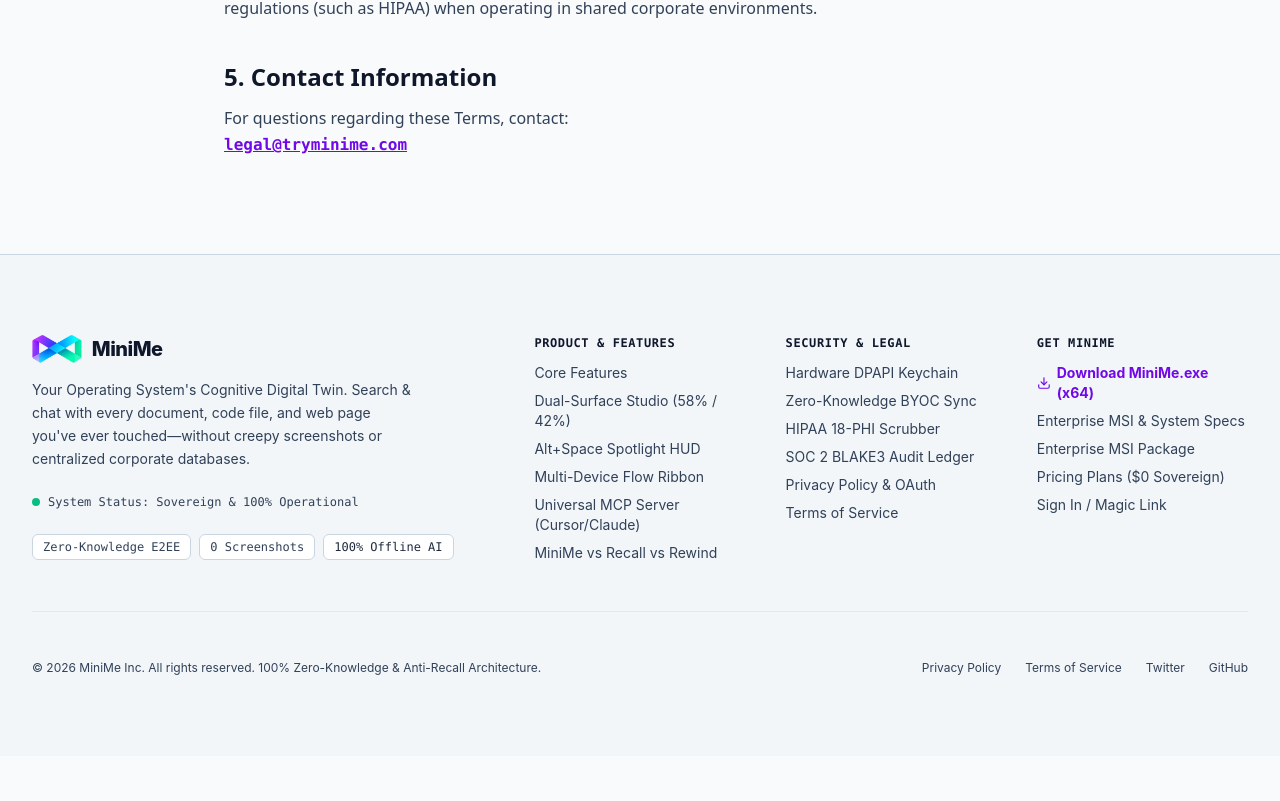
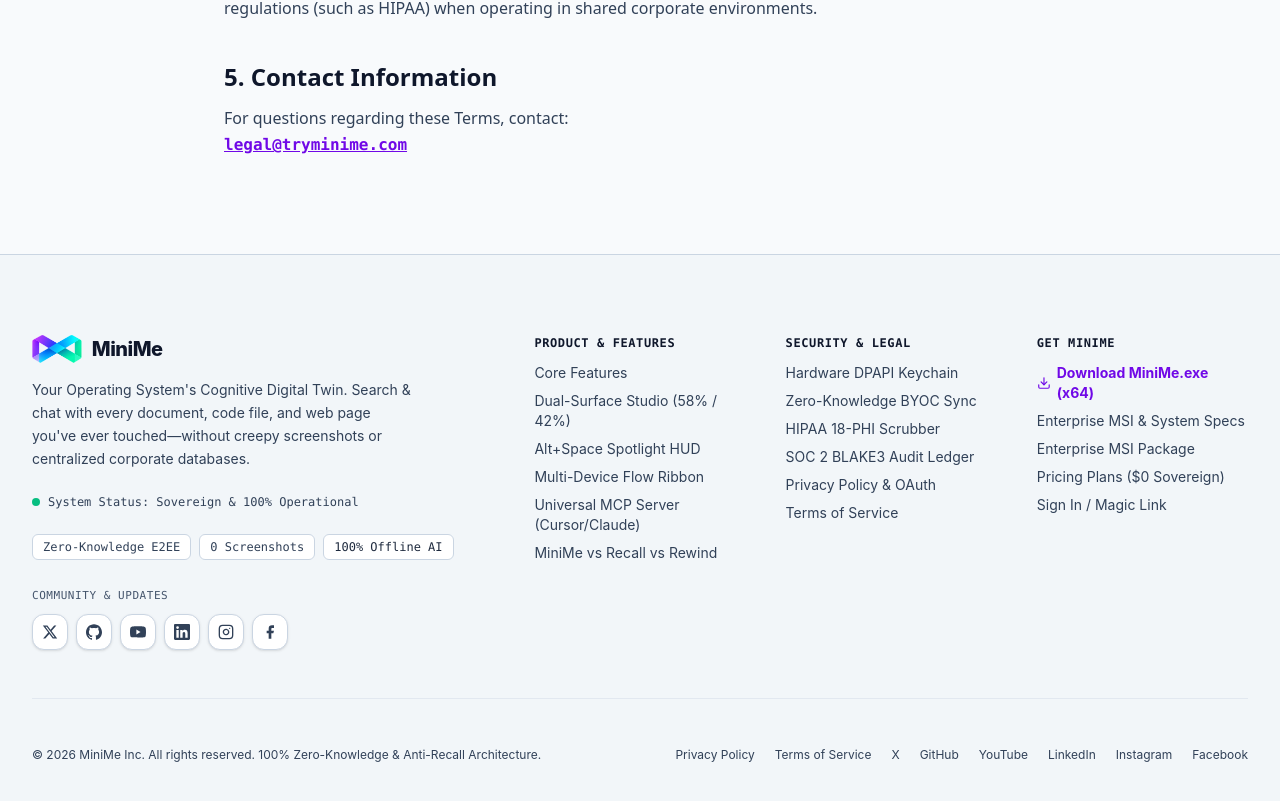
Before and after one commit to tryminime/minime-website, a Next.js app: page /terms in a window 1280 px wide. Shown: the part 1166-1967 px from the top of the page. Before the commit the page ends 1922 px from the top, so only its background shows below. Built offline with nearby package versions, Linux system fonts and the light colour scheme.

Commit message:
Add official social and community links across footer, metadata, and docs

```diff
--- a/src/app/download/page.tsx
+++ b/src/app/download/page.tsx
@@ -215,7 +215,16 @@ export default function DownloadPage() {
             </summary>
             <div className="mt-4 pt-4 border-t border-slate-200 dark:border-white/10 space-y-3">
               <p className="text-xs sm:text-sm text-slate-700 dark:text-zinc-300 leading-relaxed font-sans">
-                Verify your downloaded Windows installer checksum in PowerShell or build reproducible binaries directly from the Rust + Tauri v2 workspace:
+                Verify your downloaded Windows installer checksum in PowerShell or inspect source packages on{" "}
+                <a
+                  href="https://github.com/tryminime/"
+                  target="_blank"
+                  rel="noopener noreferrer"
+                  className="text-violet-700 dark:text-violet-300 font-semibold underline hover:text-violet-600"
+                >
+                  MiniMe GitHub
+                </a>{" "}
+                to build reproducible binaries from the Rust + Tauri v2 workspace:
               </p>
               <pre className="p-3 rounded-xl bg-slate-900 text-emerald-300 text-xs font-mono overflow-x-auto border border-slate-700">
 {`Get-FileHash MiniMe.exe -Algorithm SHA256
@@ -334,6 +343,36 @@ cargo tauri build --bundles nsis,msi`}
                 </button>
               </form>
             )}
+            <p className="text-xs text-slate-600 dark:text-zinc-400 mt-5">
+              Watch product demos and follow release updates on{" "}
+              <a
+                href="https://www.youtube.com/@tryminime"
+                target="_blank"
+                rel="noopener noreferrer"
+                className="text-violet-700 dark:text-violet-300 font-semibold hover:underline"
+              >
+                YouTube
+              </a>
+              ,{" "}
+              <a
+                href="https://x.com/tryminime"
+                target="_blank"
+                rel="noopener noreferrer"
+                className="text-violet-700 dark:text-violet-300 font-semibold hover:underline"
+              >
+                X
+              </a>
+              , and{" "}
+              <a
+                href="https://www.linkedin.com/company/minimeinc"
+                target="_blank"
+                rel="noopener noreferrer"
+                className="text-violet-700 dark:text-violet-300 font-semibold hover:underline"
+              >
+                LinkedIn
+              </a>
+              .
+            </p>
           </div>
         </div>
       </main>
--- a/src/app/layout.tsx
+++ b/src/app/layout.tsx
@@ -119,7 +119,14 @@ const jsonLd = {
       "name": "MiniMe Inc.",
       "url": "https://www.tryminime.com",
       "logo": "https://www.tryminime.com/app-icon.png",
-      "sameAs": ["https://twitter.com/tryminime", "https://github.com/tryminime"]
+      "sameAs": [
+        "https://x.com/tryminime",
+        "https://github.com/tryminime/",
+        "https://www.linkedin.com/company/minimeinc",
+        "https://www.youtube.com/@tryminime",
+        "https://www.instagram.com/tryminimeai/",
+        "https://www.facebook.com/tryminime"
+      ]
     }
   ]
 };
--- a/src/components/Footer.tsx
+++ b/src/components/Footer.tsx
@@ -3,7 +3,88 @@
 import React from "react";
 import Image from "next/image";
 import Link from "next/link";
-import { ShieldCheck, Terminal, Download, Sparkles, ExternalLink, Cpu } from "lucide-react";
+import { Download } from "lucide-react";
+
+interface SocialLink {
+  name: string;
+  label: string;
+  href: string;
+  icon: React.ReactNode;
+}
+
+const SOCIAL_LINKS: SocialLink[] = [
+  {
+    name: "X",
+    label: "Follow MiniMe on X",
+    href: "https://x.com/tryminime",
+    icon: (
+      <svg className="w-4 h-4" viewBox="0 0 24 24" fill="currentColor" aria-hidden="true">
+        <path d="M18.244 2.25h3.308l-7.227 8.26 8.502 11.24H16.17l-5.214-6.817L4.99 21.75H1.68l7.73-8.835L1.254 2.25H8.08l4.713 6.231zm-1.161 17.52h1.833L7.084 4.126H5.117z" />
+      </svg>
+    ),
+  },
+  {
+    name: "GitHub",
+    label: "MiniMe on GitHub",
+    href: "https://github.com/tryminime/",
+    icon: (
+      <svg className="w-4 h-4" viewBox="0 0 24 24" fill="currentColor" aria-hidden="true">
+        <path d="M12 .297c-6.63 0-12 5.373-12 12 0 5.303 3.438 9.8 8.205 11.385.6.113.82-.258.82-.577 0-.285-.01-1.04-.015-2.04-3.338.724-4.042-1.61-4.042-1.61C4.422 18.07 3.633 17.7 3.633 17.7c-1.087-.744.084-.729.084-.729 1.205.084 1.838 1.236 1.838 1.236 1.07 1.835 2.809 1.305 3.495.998.108-.776.417-1.305.76-1.605-2.665-.3-5.466-1.332-5.466-5.93 0-1.31.465-2.38 1.235-3.22-.135-.303-.54-1.523.105-3.176 0 0 1.005-.322 3.3 1.23.96-.267 1.98-.399 3-.405 1.02.006 2.04.138 3 .405 2.28-1.552 3.285-1.23 3.285-1.23.645 1.653.24 2.873.12 3.176.765.84 1.23 1.91 1.23 3.22 0 4.61-2.805 5.625-5.475 5.92.42.36.81 1.096.81 2.22 0 1.606-.015 2.896-.015 3.286 0 .315.21.69.825.57C20.565 22.092 24 17.592 24 12.297c0-6.627-5.373-12-12-12" />
+      </svg>
+    ),
+  },
+  {
+    name: "YouTube",
+    label: "MiniMe on YouTube",
+    href: "https://www.youtube.com/@tryminime",
+    icon: (
+      <svg className="w-4 h-4" viewBox="0 0 24 24" fill="currentColor" aria-hidden="true">
+        <path d="M23.498 6.186a3.016 3.016 0 0 0-2.122-2.136C19.505 3.545 12 3.545 12 3.545s-7.505 0-9.377.505A3.017 3.017 0 0 0 .502 6.186C0 8.07 0 12 0 12s0 3.93.502 5.814a3.016 3.016 0 0 0 2.122 2.136c1.871.505 9.376.505 9.376.505s7.505 0 9.377-.505a3.015 3.015 0 0 0 2.122-2.136C24 15.93 24 12 24 12s0-3.93-.502-5.814zM9.545 15.568V8.432L15.818 12l-6.273 3.568z" />
+      </svg>
+    ),
+  },
+  {
+    name: "LinkedIn",
+    label: "MiniMe Inc. on LinkedIn",
+    href: "https://www.linkedin.com/company/minimeinc",
+    icon: (
+      <svg className="w-4 h-4" viewBox="0 0 24 24" fill="currentColor" aria-hidden="true">
+        <path d="M20.447 20.452h-3.554v-5.569c0-1.328-.027-3.037-1.852-3.037-1.853 0-2.136 1.445-2.136 2.939v5.667H9.351V9h3.414v1.561h.046c.477-.9 1.637-1.85 3.37-1.85 3.601 0 4.267 2.37 4.267 5.455v6.286zM5.337 7.433a2.062 2.062 0 0 1-2.063-2.065 2.064 2.064 0 1 1 2.063 2.065zm1.782 13.019H3.555V9h3.564v11.452zM22.225 0H1.771C.792 0 0 .774 0 1.729v20.542C0 23.227.792 24 1.771 24h20.451C23.2 24 24 23.227 24 22.271V1.729C24 .774 23.2 0 22.222 0h.003z" />
+      </svg>
+    ),
+  },
+  {
+    name: "Instagram",
+    label: "Follow MiniMe on Instagram",
+    href: "https://www.instagram.com/tryminimeai/",
+    icon: (
+      <svg
+        className="w-4 h-4"
+        viewBox="0 0 24 24"
+        fill="none"
+        stroke="currentColor"
+        strokeWidth="2"
+        strokeLinecap="round"
+        strokeLinejoin="round"
+        aria-hidden="true"
+      >
+        <rect width="20" height="20" x="2" y="2" rx="5" ry="5" />
+        <path d="M16 11.37A4 4 0 1 1 12.63 8 4 4 0 0 1 16 11.37z" />
+        <line x1="17.5" x2="17.51" y1="6.5" y2="6.5" />
+      </svg>
+    ),
+  },
+  {
+    name: "Facebook",
+    label: "MiniMe on Facebook",
+    href: "https://www.facebook.com/tryminime",
+    icon: (
+      <svg className="w-4 h-4" viewBox="0 0 24 24" fill="currentColor" aria-hidden="true">
+        <path d="M18 2h-3a5 5 0 0 0-5 5v3H7v4h3v8h4v-8h3l1-4h-4V7a1 1 0 0 1 1-1h3z" />
+      </svg>
+    ),
+  },
+];
 
 export function Footer() {
   return (
@@ -50,6 +131,28 @@ export function Footer() {
               <span className="px-2.5 py-1 rounded-md bg-white dark:bg-white/5 border border-slate-300 dark:border-white/10 text-xs font-mono text-slate-800 dark:text-zinc-200 font-medium">
                 100% Offline AI
               </span>
+            </div>
+
+            {/* Social & Community Links */}
+            <div className="pt-3">
+              <span className="text-[11px] font-mono uppercase tracking-wider text-slate-600 dark:text-zinc-400 block mb-2.5">
+                Community &amp; Updates
+              </span>
+              <div className="flex flex-wrap items-center gap-2" aria-label="MiniMe social links">
+                {SOCIAL_LINKS.map((item) => (
+                  <a
+                    key={item.name}
+                    href={item.href}
+                    target="_blank"
+                    rel="noopener noreferrer"
+                    aria-label={item.label}
+                    title={item.label}
+                    className="w-9 h-9 rounded-xl inline-flex items-center justify-center bg-white dark:bg-white/[0.04] border border-slate-300 dark:border-white/10 text-slate-700 hover:text-violet-700 hover:border-violet-400 dark:text-zinc-300 dark:hover:text-white dark:hover:border-violet-400/50 shadow-sm transition-all"
+                  >
+                    {item.icon}
+                  </a>
+                ))}
+              </div>
             </div>
           </div>
 
@@ -175,29 +278,24 @@ export function Footer() {
           <div>
             &copy; 2026 MiniMe Inc. All rights reserved. 100% Zero-Knowledge &amp; Anti-Recall Architecture.
           </div>
-          <div className="flex items-center space-x-6 text-xs">
+          <div className="flex flex-wrap items-center justify-center gap-x-5 gap-y-2 text-xs">
             <Link href="/privacy" className="hover:text-slate-900 dark:hover:text-white transition-colors">
               Privacy Policy
             </Link>
             <Link href="/terms" className="hover:text-slate-900 dark:hover:text-white transition-colors">
               Terms of Service
             </Link>
+            {SOCIAL_LINKS.map((item) => (
               <a
-              href="https://twitter.com/tryminime"
+                key={item.name}
+                href={item.href}
                 target="_blank"
                 rel="noopener noreferrer"
                 className="hover:text-slate-900 dark:hover:text-white transition-colors"
               >
-              Twitter
+                {item.name}
               </a>
-            <a
-              href="https://github.com/tryminime"
-              target="_blank"
-              rel="noopener noreferrer"
-              className="hover:text-slate-900 dark:hover:text-white transition-colors"
-            >
-              GitHub
-            </a>
+            ))}
           </div>
         </div>
       </div>
--- a/src/components/McpIntegrationDemo.tsx
+++ b/src/components/McpIntegrationDemo.tsx
@@ -222,9 +222,17 @@ export function McpIntegrationDemo() {
                 <Code2 className="w-4 h-4 text-cyan-700 dark:text-cyan-400" />
                 <span>8 Built-In MCP Tools</span>
               </h3>
-              <span className="text-xs font-mono text-slate-700 dark:text-zinc-300">
-                Local stdio server (rmcp 3.8.0)
-              </span>
+              <div className="flex items-center space-x-3 text-xs font-mono text-slate-700 dark:text-zinc-300">
+                <span>Local stdio server (rmcp 3.8.0)</span>
+                <a
+                  href="https://github.com/tryminime/"
+                  target="_blank"
+                  rel="noopener noreferrer"
+                  className="text-violet-700 dark:text-violet-300 font-semibold hover:underline"
+                >
+                  GitHub ↗
+                </a>
+              </div>
             </div>
 
             <div className="space-y-2">
```
Also changed, not shown: 1 other file (tests, documents, lock files or other folders). Lines whose indentation alone changed are shown as unchanged.
